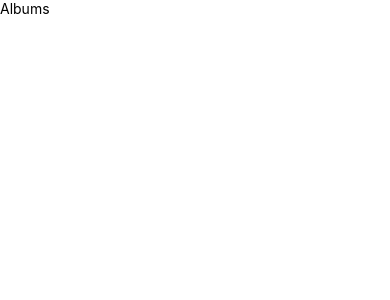
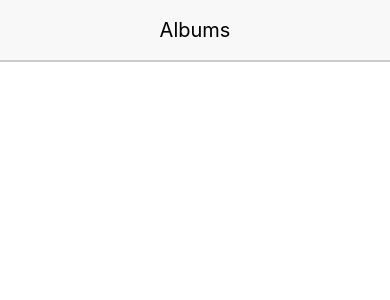
Before and after one commit to KarineValenca/react-native-albums-app, a React Native app: screen / in a window 390 px wide. Shown: the top 300 px of the page. Built offline with nearby package versions, Linux system fonts and the light colour scheme.

Commit message:
adding some styling

```diff
--- a/App.js
+++ b/App.js
@@ -5,7 +5,7 @@ import Header from './src/components/Header'
 const App = () => {
     return (
       <View>
-        <Header />
+        <Header headerText={'Albums'} />
       </View>
 
     )
--- a/src/components/Header.js
+++ b/src/components/Header.js
@@ -1,11 +1,35 @@
 import React from 'react'
-import { Text } from 'react-native'
+import { Text, StyleSheet, View } from 'react-native'
 
 
-const Header = () => {
+const Header = ({ headerText }) => {
+    const { textStyle, viewStyle } = styles
+
     return (
-        <Text>Albums</Text>
+        <View style={viewStyle}>
+            <Text style={textStyle}>{headerText}</Text>
+        </View>
     )
 }
 
+const styles = StyleSheet.create({
+    viewStyle: {
+        backgroundColor: '#F8F8F8',
+        justifyContent: 'center',
+        alignItems: 'center',
+        height: 60,
+        shadowColor: '#000',
+        shadowOffset: {
+            width: 0,
+            height: 2
+        },
+        shadowOpacity: 0.2,
+        elevation: 2,
+        position: 'relative'
+    },
+    textStyle: {
+        fontSize: 20
+    }
+})
+
 export default Header
```
